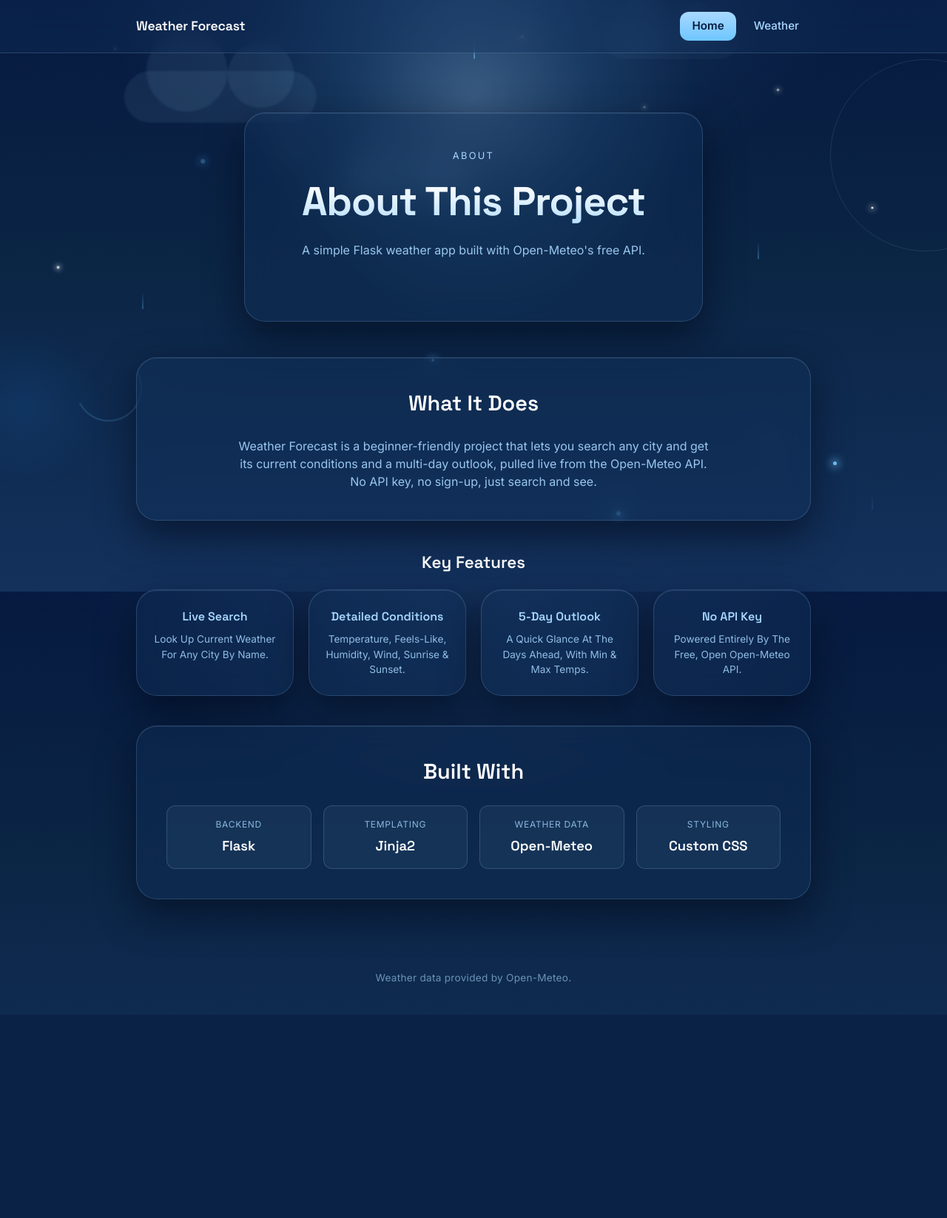
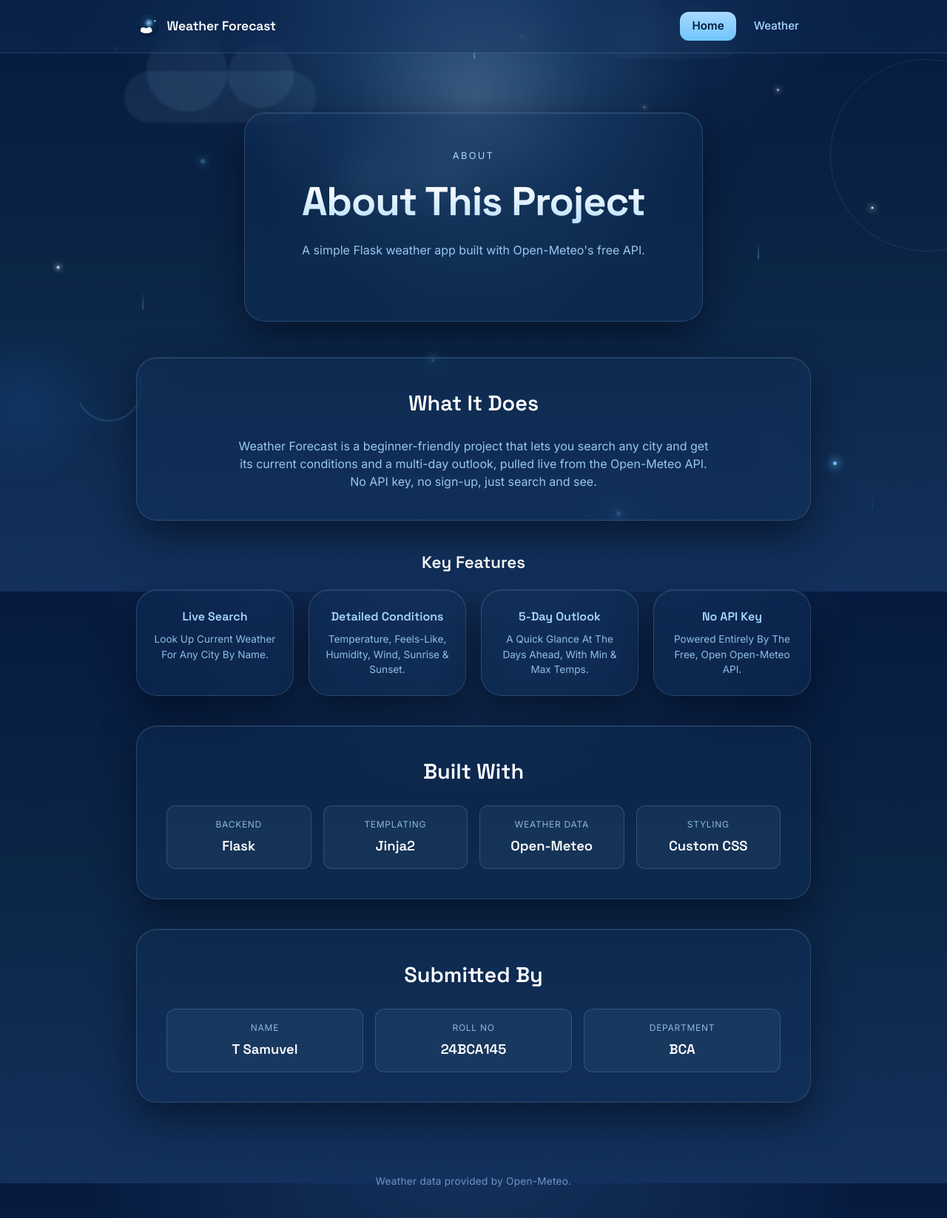
Before and after one commit to samuvelt22-cloud/weather, a Flask app: page / in a window 1280 px wide. Shown: the whole page at 74% size. Before the commit the page ends 1330 px from the top, so only its background shows below. Run offline with Flask 3, Linux system fonts and the light colour scheme.

Commit message:
Add logo and student details

```diff
--- a/static/css/style.css
+++ b/static/css/style.css
@@ -341,12 +341,21 @@ header.hero,
 }
 
 .nav-brand {
+    display: flex;
+    align-items: center;
+    gap: 0.6rem;
     font-family: var(--font-display);
     font-weight: 600;
     font-size: 1.1rem;
     color: var(--white);
     text-decoration: none;
     letter-spacing: -0.01em;
+}
+
+.nav-logo {
+    width: 32px;
+    height: 32px;
+    display: block;
 }
 
 .nav-links {
--- a/templates/about.html
+++ b/templates/about.html
@@ -11,7 +11,10 @@
     <!-- Navigation menu bar -->
     <nav class="site-nav">
         <div class="nav-container">
-            <a href="{{ url_for('index') }}" class="nav-brand">Weather Forecast</a>
+            <a href="{{ url_for('about') }}" class="nav-brand">
+                <img src="{{ url_for('static', filename='images/logo.svg') }}" alt="Weather Forecast logo" class="nav-logo">
+                Weather Forecast
+            </a>
             <div class="nav-links">
                 <a href="{{ url_for('about') }}" class="nav-link {% if request.endpoint == 'about' %}active{% endif %}">Home</a>
                 <a href="{{ url_for('index') }}" class="nav-link {% if request.endpoint == 'index' %}active{% endif %}">Weather</a>
@@ -130,6 +133,26 @@
             </div>
         </section>
 
+        <section class="weather-section glass-panel" aria-label="Student details">
+            <div class="weather-header">
+                <h2 class="weather-city">Submitted By</h2>
+            </div>
+            <div class="weather-details">
+                <article class="detail-card">
+                    <p class="detail-label">Name</p>
+                    <p class="detail-value">T Samuvel</p>
+                </article>
+                <article class="detail-card">
+                    <p class="detail-label">Roll No</p>
+                    <p class="detail-value">24BCA145</p>
+                </article>
+                <article class="detail-card">
+                    <p class="detail-label">Department</p>
+                    <p class="detail-value">BCA</p>
+                </article>
+            </div>
+        </section>
+
     </main>
 
     <footer class="site-footer">
--- a/templates/error.html
+++ b/templates/error.html
@@ -11,7 +11,10 @@
     <!-- Navigation menu bar -->
     <nav class="site-nav">
         <div class="nav-container">
-            <a href="{{ url_for('index') }}" class="nav-brand">Weather Forecast</a>
+            <a href="{{ url_for('about') }}" class="nav-brand">
+                <img src="{{ url_for('static', filename='images/logo.svg') }}" alt="Weather Forecast logo" class="nav-logo">
+                Weather Forecast
+            </a>
             <div class="nav-links">
                 <a href="{{ url_for('about') }}" class="nav-link {% if request.endpoint == 'about' %}active{% endif %}">Home</a>
                 <a href="{{ url_for('index') }}" class="nav-link {% if request.endpoint == 'index' %}active{% endif %}">Weather</a>
--- a/templates/index.html
+++ b/templates/index.html
@@ -11,7 +11,10 @@
     <!-- Navigation menu bar -->
     <nav class="site-nav">
         <div class="nav-container">
-            <a href="{{ url_for('index') }}" class="nav-brand">Weather Forecast</a>
+            <a href="{{ url_for('about') }}" class="nav-brand">
+                <img src="{{ url_for('static', filename='images/logo.svg') }}" alt="Weather Forecast logo" class="nav-logo">
+                Weather Forecast
+            </a>
             <div class="nav-links">
                 <a href="{{ url_for('about') }}" class="nav-link {% if request.endpoint == 'about' %}active{% endif %}">Home</a>
                 <a href="{{ url_for('index') }}" class="nav-link {% if request.endpoint == 'index' %}active{% endif %}">Weather</a>
--- a/templates/weather.html
+++ b/templates/weather.html
@@ -11,7 +11,10 @@
     <!-- Navigation menu bar -->
     <nav class="site-nav">
         <div class="nav-container">
-            <a href="{{ url_for('index') }}" class="nav-brand">Weather Forecast</a>
+            <a href="{{ url_for('about') }}" class="nav-brand">
+                <img src="{{ url_for('static', filename='images/logo.svg') }}" alt="Weather Forecast logo" class="nav-logo">
+                Weather Forecast
+            </a>
             <div class="nav-links">
                 <a href="{{ url_for('about') }}" class="nav-link {% if request.endpoint == 'about' %}active{% endif %}">Home</a>
                 <a href="{{ url_for('index') }}" class="nav-link {% if request.endpoint == 'index' %}active{% endif %}">Weather</a>
```
Also changed, not shown: static/images/logo.png (added), static/images/logo.svg (added).
